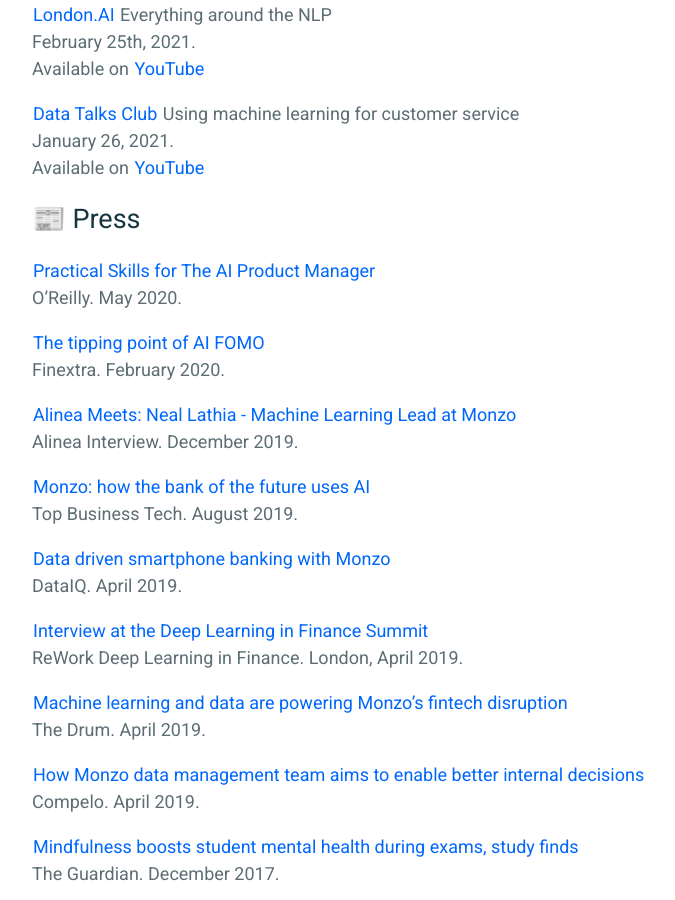
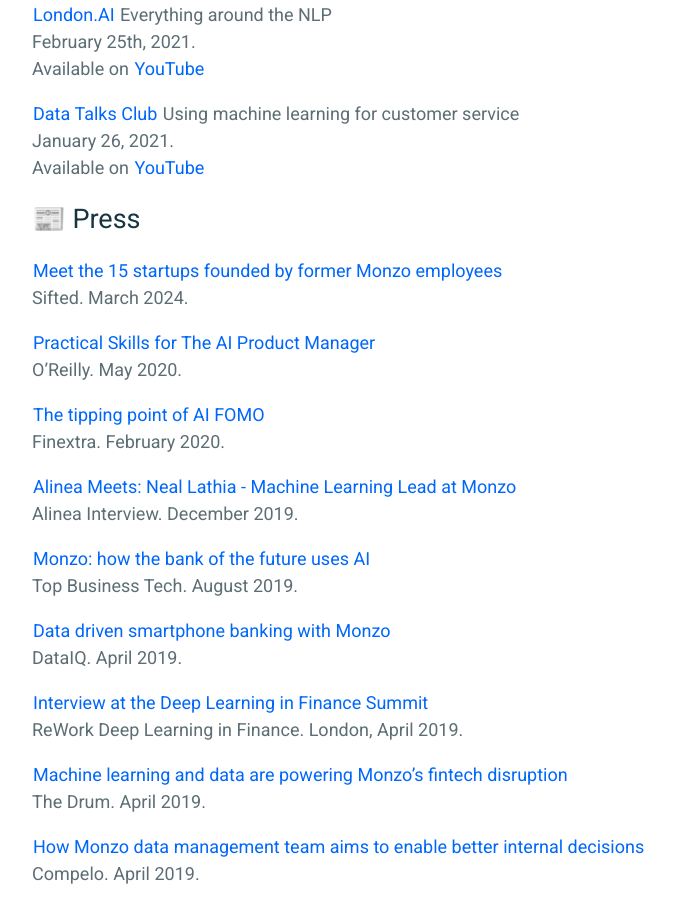
Before and after one commit to nlathia/nlathia.github.io, a Jekyll site: the page built from _pages/public.md, in a window 1280 px wide and 900 px high, scrolled down 1297 px. Shown: the whole window, without its empty margins (258-933 px from the left). Built offline with Jekyll 4.4.1, drawn with Linux system fonts in a browser that asks for light colours.

Commit message:
Update public.md

```diff
--- a/_pages/public.md
+++ b/_pages/public.md
@@ -52,13 +52,16 @@
 
 # 📰 Press
 
+[Meet the 15 startups founded by former Monzo employees](https://sifted.eu/articles/monzo-startup-fintech-founders)
+<br />Sifted. March 2024.
+
 [Practical Skills for The AI Product Manager](https://www.oreilly.com/radar/practical-skills-for-the-ai-product-manager/)
 <br />O'Reilly. May 2020.
 
 [The tipping point of AI FOMO](https://www.finextra.com/the-long-read/17/the-tipping-point-of-ai-fomo)
 <br />Finextra. February 2020.
 
-[Alinea Meets: Neal Lathia - Machine Learning Lead at Monzo ](https://www.linkedin.com/pulse/alinea-meets-neal-lathia-machine-learning-lead-monzo-harry-butcher)
+[Alinea Meets: Neal Lathia - Machine Learning Lead at Monzo](https://www.linkedin.com/pulse/alinea-meets-neal-lathia-machine-learning-lead-monzo-harry-butcher)
 <br />Alinea Interview. December 2019.
 
 [Monzo: how the bank of the future uses AI](https://tbtech.co/monzo-how-the-bank-of-the-future-uses-ai/)
```
